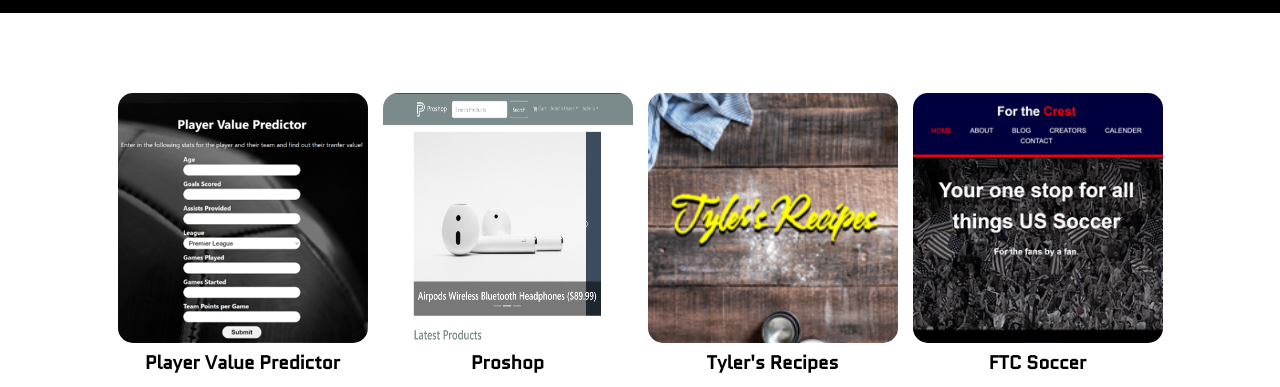
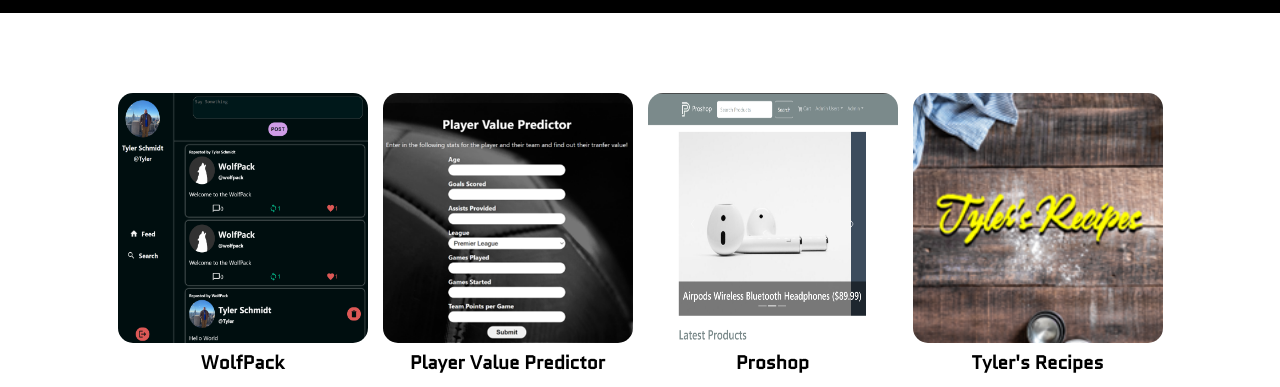
Before and after one commit to codingYank/Portfolio, a plain HTML site: page projects.html in a window 1280 px wide. Shown: the part 88-475 px from the top of the page. Drawn offline with Linux system fonts and the light colour scheme.

Commit message:
add WolfPack

```diff
--- a/projects.html
+++ b/projects.html
@@ -21,6 +21,21 @@
 <body>
     <section class="section work-section">
         <div class="work-cards-container">
+            <a href="https://wolfpack.onrender.com/" target="blank">
+                <div class="flip-card" >
+                    <div class="flip-card-inner">
+                        <div class="flip-card-front">
+                            <img src="img/WolfPack.png" alt="WolfPack" style="width:250px;height:250px;border-radius:15px;">
+                            <h3>WolfPack</h3>
+                        </div>
+                        <div class="flip-card-back">
+                            <h1>WolfPack</h1>
+                            <p>Full stack Social Media site.</p>
+                            <p>Built with MongoDB, ExpressJs, ReactJs, and NodeJs.</p>
+                        </div>
+                    </div>
+                </div>
+            </a>
             <a href="https://tylernschmidt.com/player-value-predictor/" target="blank">
                 <div class="flip-card" >
                     <div class="flip-card-inner">
```
Also changed, not shown: about.html (+2 -2 lines), img/WolfPack.png (added).
